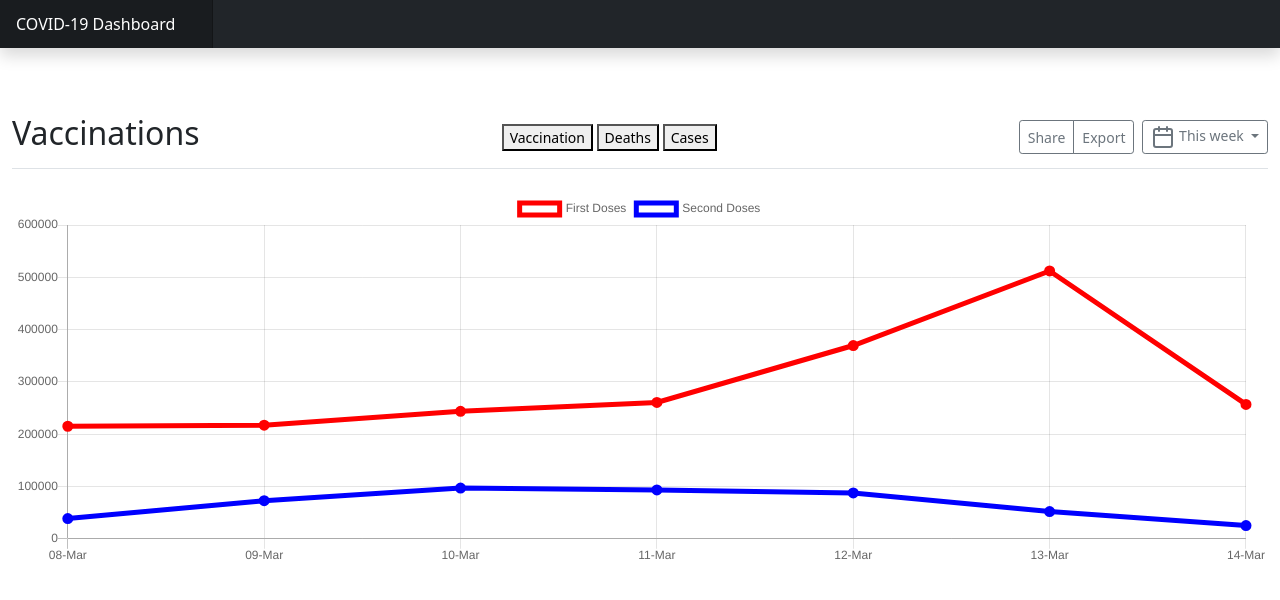
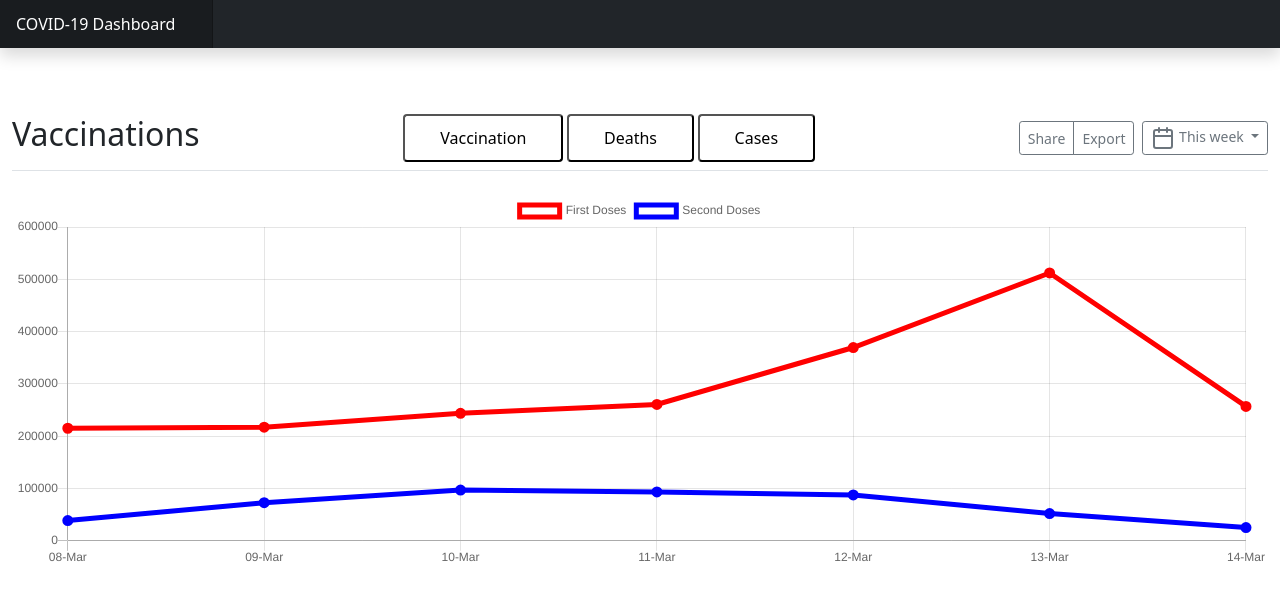
Before and after one commit to TeamCOVID19/02---COVID-19-Information-Dashboard, a plain HTML site: page dashboard/index.html in a window 1280 px wide. Drawn offline with nearby package versions, Linux system fonts and the light colour scheme.

```diff
--- a/dashboard/dashboard.css
+++ b/dashboard/dashboard.css
@@ -44,3 +44,15 @@
   border-color: transparent;
   box-shadow: 0 0 0 3px rgba(255, 255, 255, .25);
 }
+
+.Data Button {
+    border-radius: 4px;
+    background-color: white;
+    color: back;
+    padding: 10px 35px;
+    text-decoration: none;
+    display: inline-block;
+    font-size: 16px;
+    transition-delay: all 1s;
+}
+.Data Button:hover {background-color: gray}
```
